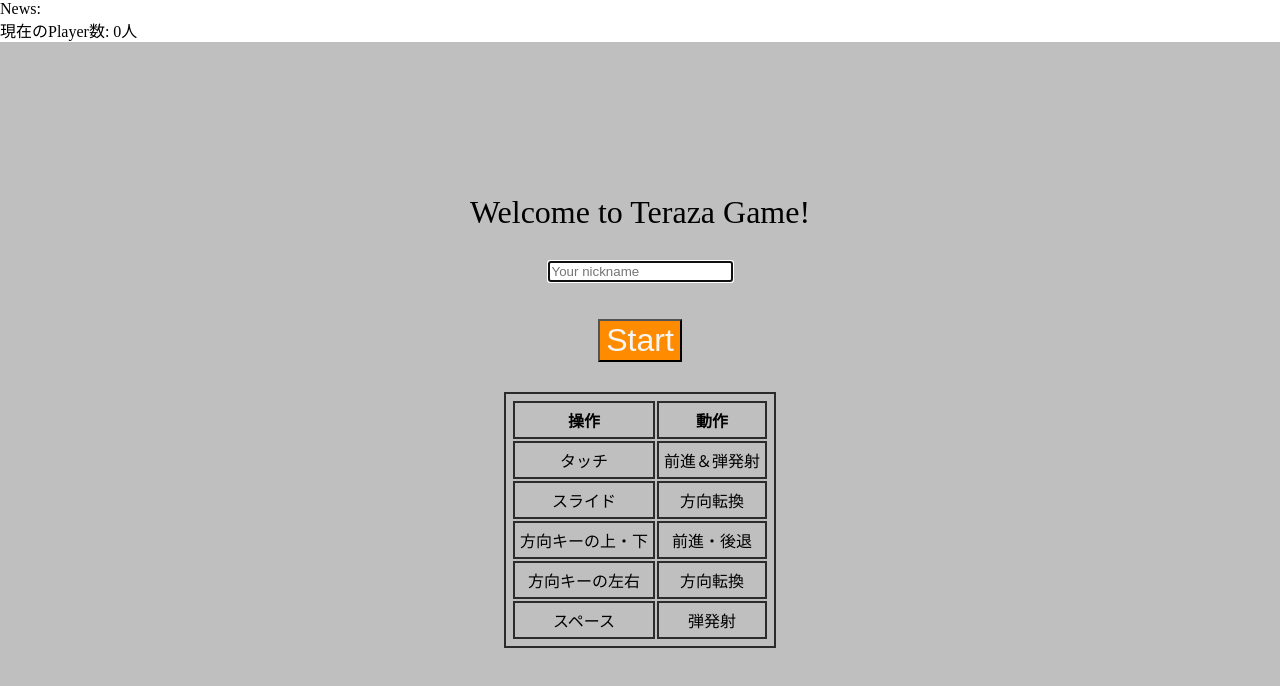
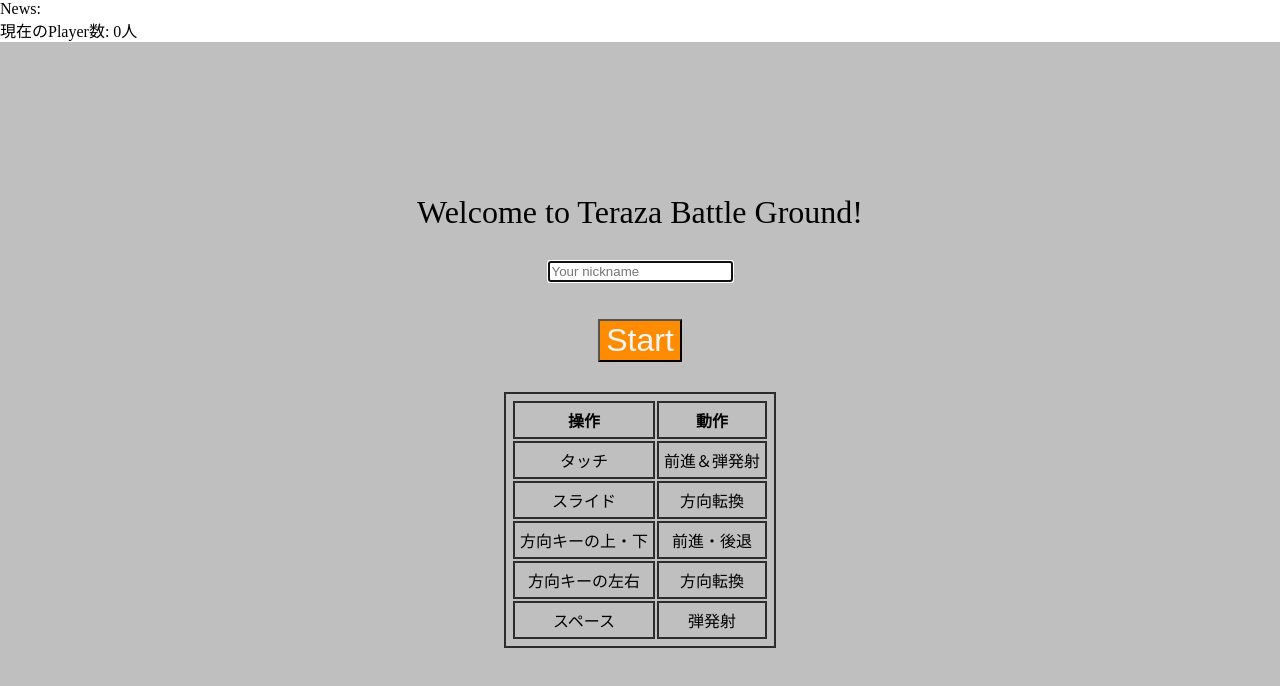
Before and after one commit to terappy/paiza-game, a website: page src/static/index.html in a window 1280 px wide. Drawn offline with nearby package versions, Linux system fonts and the light colour scheme; no server answers.

Commit message:
modify title

```diff
--- a/src/static/index.html
+++ b/src/static/index.html
@@ -21,7 +21,7 @@
     <div style="flex: 1 1; position: relative; overflow:hidden;">
         <div id="start-screen" style="width:100%; height:100%; display: flex; align-items: center; position:absolute; z-index:10;background-color:rgba(128,128,128,0.5);">
             <div style="text-align: center; width: 100%; font-size: xx-large;">
-                <div id="message" style="margin-bottom: 30px">Welcome to Teraza Game!</div>
+                <div id="message" style="margin-bottom: 30px">Welcome to Teraza Battle Ground!</div>
                 <input type="text" name="nickname" id="nickname" placeholder="Your nickname" autofocus><br /><br />
                 <button style="font-size: xx-large; background-color: darkorange; color: whitesmoke" id="start-button">Start</button>
                 <table style="text-align: center;margin: auto; margin-top: 30px">
```
Also changed, not shown: README.md.
